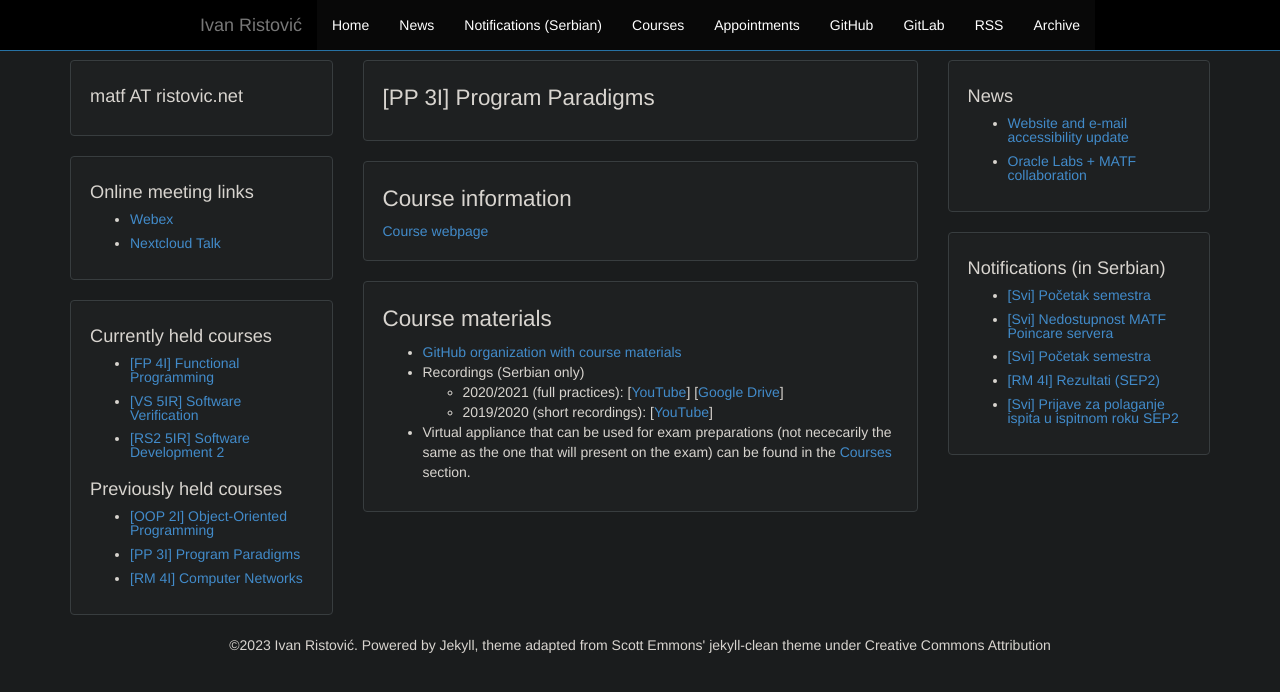
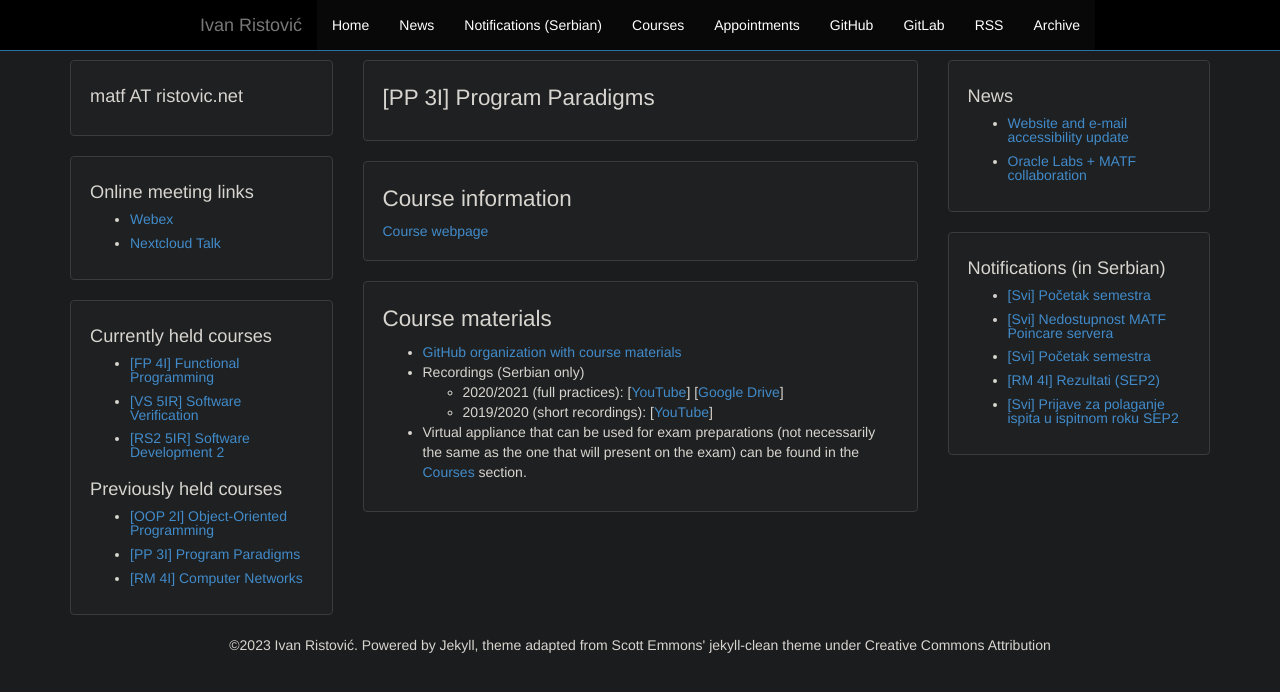
Before and after one commit to ivan-ristovic/ivan-ristovic.github.io, a Jekyll site: the page built from courses/pp/index.html, in a window 1280 px wide. Shown: the top 692 px of the page. Built offline with Jekyll 4.4.1, drawn with Linux system fonts in a browser that asks for light colours.

Commit message:
Fix typo

```diff
--- a/courses/fp/index.html
+++ b/courses/fp/index.html
@@ -65,7 +65,7 @@ layout: default
             [<a href="https://www.youtube.com/watch?v=mMhm0tCp00M&feature=youtu.be">Algebraic/Sum Types, Semi-Advanced Contepts</a>]
         </li>
         <li>
-            Virtual appliance that can be used for exam preparations (not nececarily the same as the one that will be present during the exam) can be found in the <a href="{{ site.baseurl }}/courses">Courses</a> section.
+            Virtual appliance that can be used for exam preparations (not necessarily the same as the one that will be present during the exam) can be found in the <a href="{{ site.baseurl }}/courses">Courses</a> section.
         </li>
     </ul>
 </div>
--- a/courses/oop/index.html
+++ b/courses/oop/index.html
@@ -18,7 +18,7 @@ layout: default
         <li> <a href="https://docs.oracle.com/en/java/javase/11/install/overview-jdk-installation.html#GUID-8677A77F-231A-40F7-98B9-1FD0B48C346A">JDK 11 Installation</a> (<a href="https://matfoop-i.github.io/OOP/vezbe/literatura/Uputstvo.JDK.instalacija.pdf">Serbian version</a>) </li>
         <li> <a href="http://argouml.tigris.org/">ArgoUML</a> (<a href="https://github.com/argouml-tigris-org">GitHub repository</a>) </li>
         <li>
-            Virtual appliance that can be used for exam preparations (not nececarily the same as the one that will be present during the exam) can be found in the <a href="{{ site.baseurl }}/courses">Courses</a> section.
+            Virtual appliance that can be used for exam preparations (not necessarily the same as the one that will be present during the exam) can be found in the <a href="{{ site.baseurl }}/courses">Courses</a> section.
         </li>
     </ul>
 </div>
--- a/courses/pp/index.html
+++ b/courses/pp/index.html
@@ -32,7 +32,7 @@ layout: default
             </ul>
         </li>
         <li>
-            Virtual appliance that can be used for exam preparations (not nececarily the same as the one that will present on the exam) can be found in the <a href="{{ site.baseurl }}/courses">Courses</a> section.
+            Virtual appliance that can be used for exam preparations (not necessarily the same as the one that will present on the exam) can be found in the <a href="{{ site.baseurl }}/courses">Courses</a> section.
         </li>
     </ul>
 </div>
```
